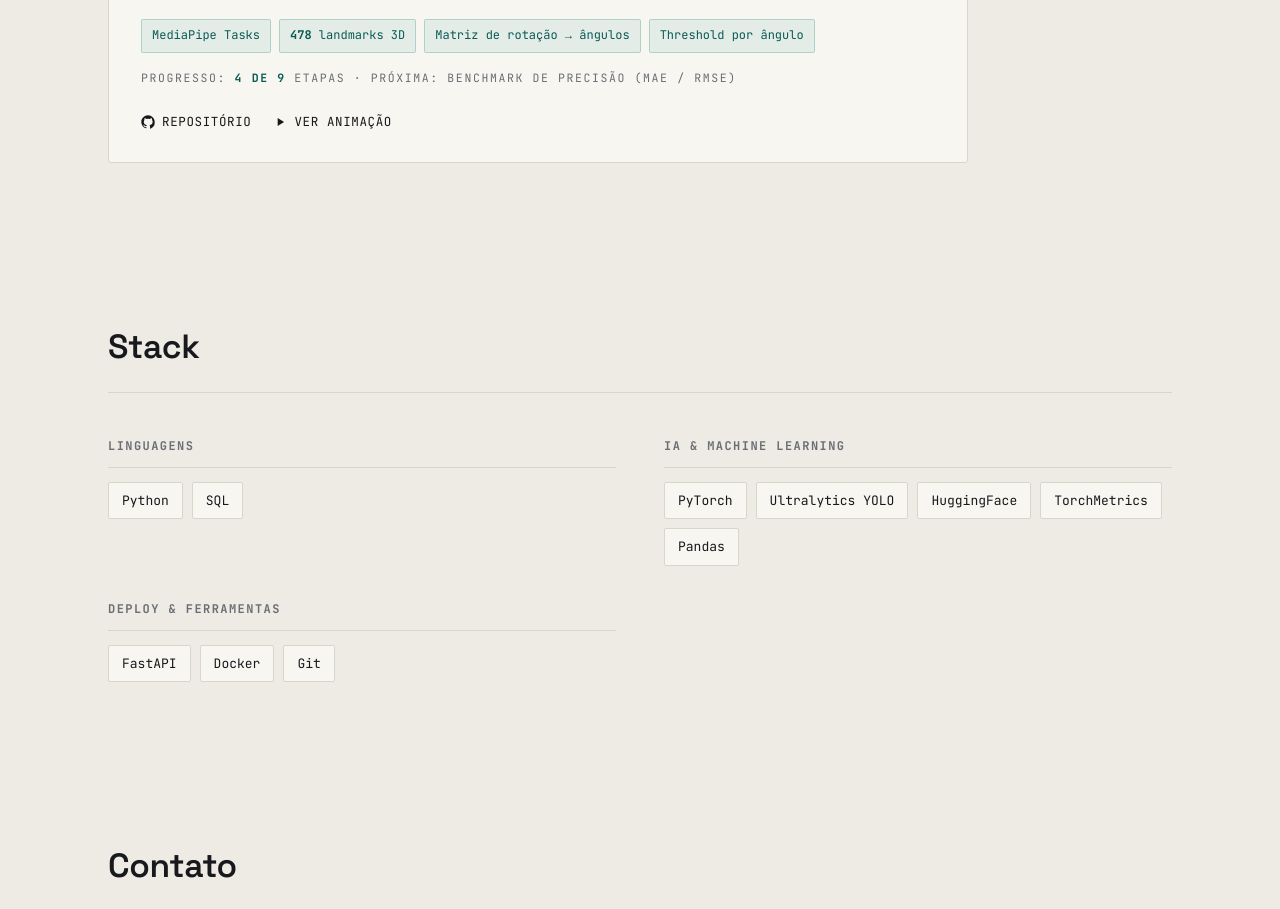
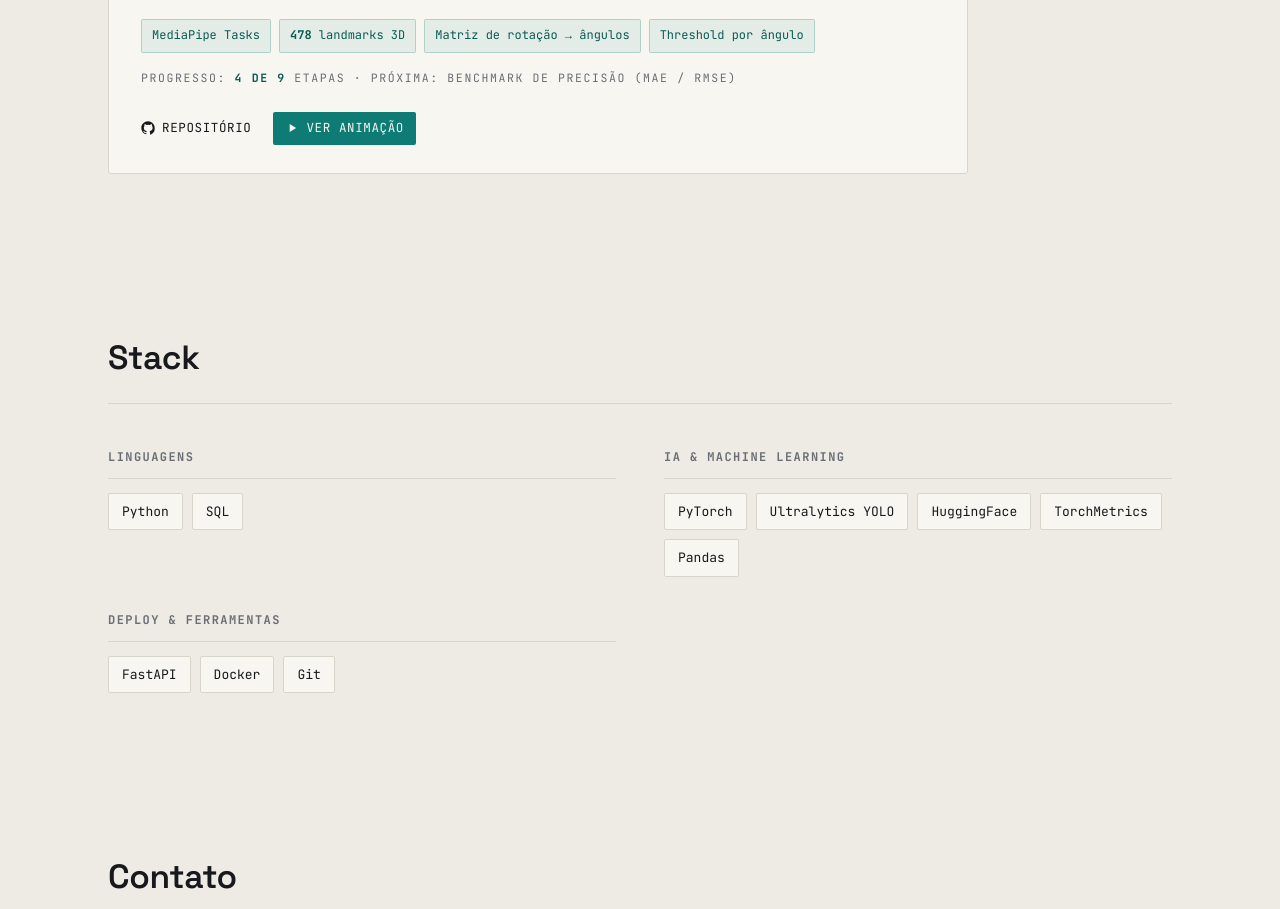
Before and after one commit to Rodrigo-RRC/rodrigo-rrc.github.io, a plain HTML site: page docs/index.html in a window 1280 px wide. Shown: the part 1425-2334 px from the top of the page. Drawn offline with Linux system fonts and the light colour scheme.

Commit message:
fix: botão 'Ver animação' do card 02 com o mesmo estilo do 'Testar online'
Co-Authored-By: Claude Opus 5.5 <noreply@anthropic.com>

```diff
--- a/docs/index.html
+++ b/docs/index.html
@@ -351,7 +351,7 @@ footer{border-top:1px solid var(--hairline);padding:34px 0;}
             <svg viewBox="0 0 24 24" fill="currentColor"><path d="M12 .5C5.7.5.5 5.7.5 12c0 5.1 3.3 9.4 7.9 10.9.6.1.8-.2.8-.5v-1.7c-3.2.7-3.9-1.5-3.9-1.5-.5-1.3-1.3-1.7-1.3-1.7-1.1-.7.1-.7.1-.7 1.2.1 1.8 1.2 1.8 1.2 1 1.8 2.8 1.3 3.5 1 .1-.8.4-1.3.7-1.6-2.6-.3-5.3-1.3-5.3-5.7 0-1.3.5-2.3 1.2-3.1-.1-.3-.5-1.5.1-3.1 0 0 1-.3 3.3 1.2a11.5 11.5 0 0 1 6 0c2.3-1.5 3.3-1.2 3.3-1.2.6 1.6.2 2.8.1 3.1.8.8 1.2 1.8 1.2 3.1 0 4.4-2.7 5.4-5.3 5.7.4.4.8 1.1.8 2.2v3.3c0 .3.2.6.8.5A11.5 11.5 0 0 0 23.5 12C23.5 5.7 18.3.5 12 .5z"/></svg>
             Repositório
           </a>
-          <a href="https://claude.ai/artifact/RApU88BF746By99rL7knf4" target="_blank" rel="noopener">
+          <a class="cta" href="https://claude.ai/artifact/RApU88BF746By99rL7knf4" target="_blank" rel="noopener">
             <svg viewBox="0 0 24 24" fill="currentColor"><path d="M8 5v14l11-7z"/></svg>
             Ver animação
           </a>
```
